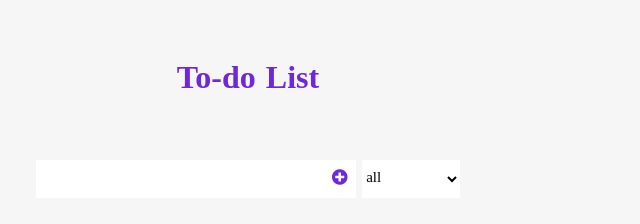
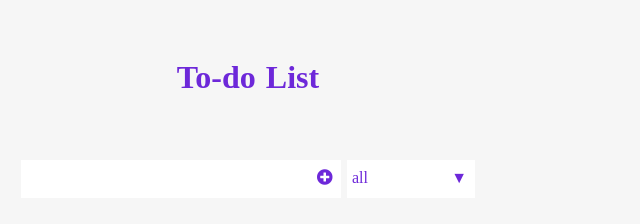
Before and after one commit to MiladNz/ToDoList-Project, a plain HTML site: page index.html in a window 1280 px wide. Shown: the full height of the page, 392-1032 px from the left. Drawn offline with Linux system fonts and the light colour scheme.

Commit message:
commit on master

```diff
--- a/index.html
+++ b/index.html
@@ -28,9 +28,9 @@
             </form>
             <div class="select">
                 <select class="filter-todos" name="todos">
-                    <option class="all">all</option>
-                    <option class="completed">completed</option>
-                    <option class="uncompleted">uncompleted</option>
+                    <option value="all">all</option>
+                    <option value="completed">completed</option>
+                    <option value="uncompleted">uncompleted</option>
                 </select>
             </div>
         </div>
--- a/style.css
+++ b/style.css
@@ -111,17 +111,34 @@ form button:hover {
 .fa-check-square {
     color: var(--primaryColor);
 }
-
+select {
+    width: 100%;
+}
 .select {
     display: flex;
     margin-left: 0.4rem;
+    position: relative;
+    width: 8rem;
+}
+.select::after {
+    content: "\25BC";
+    position: absolute;
+    top: 0;
+    right: 0;
+    padding: 0.5rem;
+    color: var(--primaryColor);
+    pointer-events: none;
 }
 
 .filter-todos {
+    appearance: none;
     border: none;
     outline: none;
-    font-size: 15px;
+    font-size: 16px;
     background-color: var(--mainWhite);
+    color: var(--primaryColor);
+    cursor: pointer;
+    padding-left: 0.3rem;
 }
 
 .completed {
--- a/todolist.js
+++ b/todolist.js
@@ -1,10 +1,13 @@
 const todoInput = document.querySelector(".todo-input");
 const todoButton = document.querySelector(".todo-btn");
 const todoList = document.querySelector(".todolist");
+const filterOption = document.querySelector(".filter-todos");
 
 todoButton.addEventListener("click", addTodo);
 
 todoList.addEventListener("click", checkRemove);
+
+filterOption.addEventListener("click", filterTodos);
 
 function addTodo(e){
     e.preventDefault();
@@ -33,3 +36,12 @@ function checkRemove(e) {
         todo.remove();
     }
 }
+
+function filterTodos(e) {
+    //console.log(e.target.value);
+    console.log(todoList.childNodes);
+    const todos  =[...todoList.childNodes];
+    todos.forEach(element => {
+
+    });
+}
```
